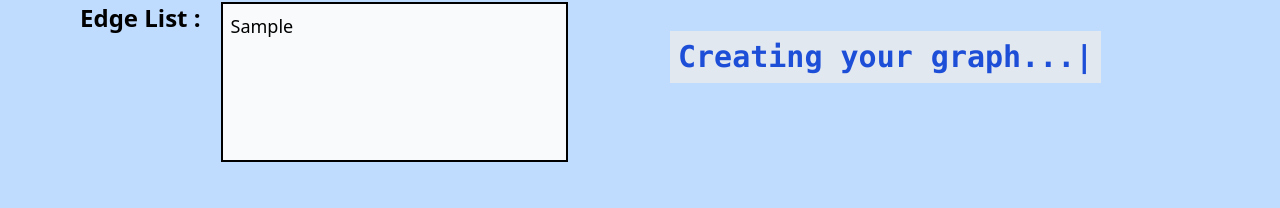
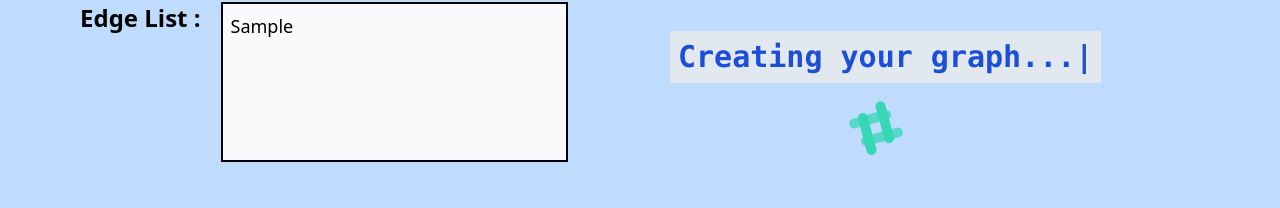
Before and after one commit to himanshusyuni/Graph-Visualizer, a React (Vite) app in the folder frontend/Graph-visualizer/: page /input in a window 1280 px wide. Both pictures are taken after typing "Sample" into the empty fields and a click on the button "Create". Shown: the part 270-478 px from the top of the page. Built offline with nearby package versions, Linux system fonts and the light colour scheme.

Commit message:
added spinner

```diff
--- a/frontend/Graph-visualizer/src/components/ProcessingPage.jsx
+++ b/frontend/Graph-visualizer/src/components/ProcessingPage.jsx
@@ -1,5 +1,5 @@
 import { TypeAnimation } from "react-type-animation";
-
+import { HashLoader } from 'react-spinners';
 function ProcessingPage() {
   return (
     <>
@@ -17,7 +17,14 @@ function ProcessingPage() {
             repeat={2}
           />
         </div>
+
       </div>{" "}
+      <center>
+      <div  style={{ marginLeft: '20px' }} className="mt-5">
+        <HashLoader color="#36d7b7" />
+      </div>
+      </center>
+
     </>
   );
 }
```
Also changed, not shown: frontend/Graph-visualizer/package.json (line endings or trailing spaces), 1 other file (tests, documents, lock files or other folders).
